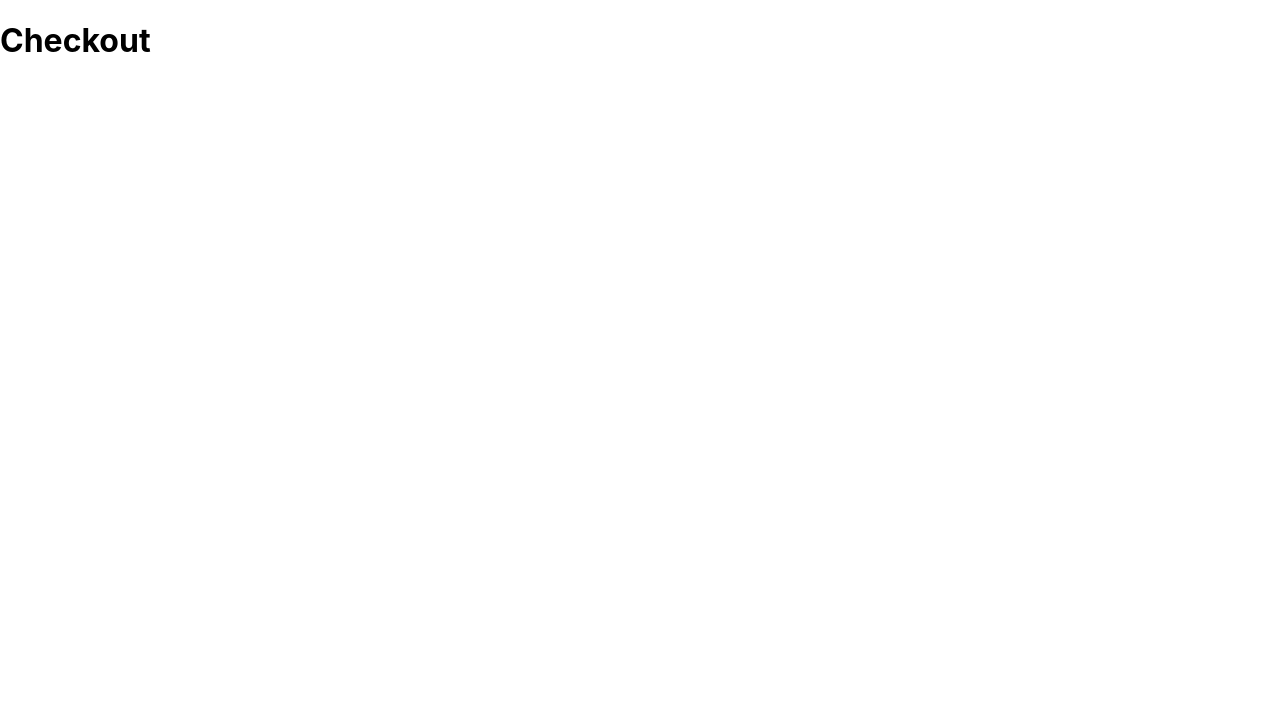
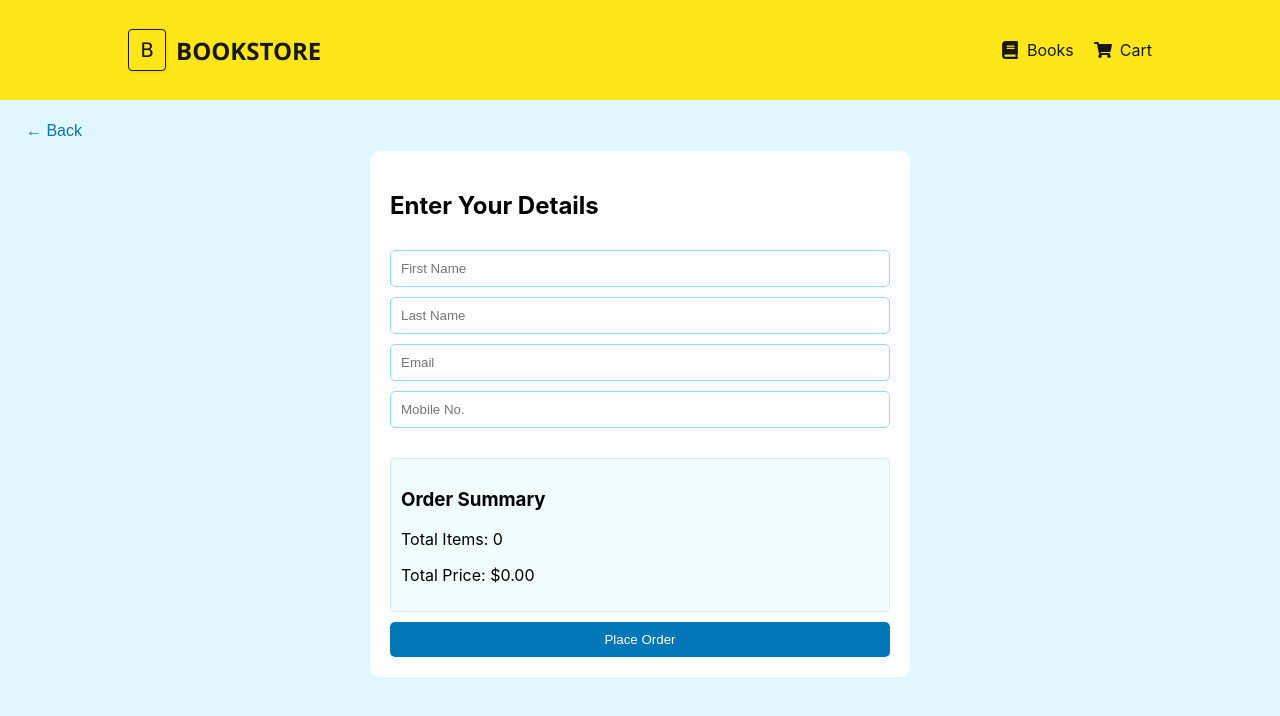
Before and after one commit to 963Roshan/book-store-app, a React (Create React App) app: page /checkout in a window 1280 px wide. Shown: the top 716 px of the page. Built offline with nearby package versions, Linux system fonts and the light colour scheme.

Commit message:
Add Checkout page with UserDetailsForm and Order Confirmation navigation

```diff
--- a/src/components/Checkout/index.js
+++ b/src/components/Checkout/index.js
@@ -1,14 +1,34 @@
-import { Component } from "react";
+// components/Checkout/index.js
+import { Component } from 'react'
+import { withRouter } from 'react-router-dom'
+import Header from '../Header'
+import CartContext from '../../Context/CartContext'
+import UserDetailsForm from '../UserDetailsForm'
+import './index.css'
 
-class Checkout extends Component{
-    render(){
-        return(
-            <div>
-                <h1>
-                    Checkout
-                </h1>
+class Checkout extends Component {
+  handleBack = () => {
+    const { history } = this.props
+    history.goBack()
+  }
+
+  render() {
+    return (
+      <CartContext.Consumer>
+        {({ cartList }) => (
+          <>
+            <Header />
+            <div className="checkout-container">
+              <button className="back-button" onClick={this.handleBack}>
+                ← Back
+              </button>
+              <UserDetailsForm cartList={cartList} />
             </div>
-        )
-    }
+          </>
+        )}
+      </CartContext.Consumer>
+    )
+  }
 }
-export default Checkout;
+
+export default withRouter(Checkout)
--- /dev/null
+++ b/src/components/UserDetailsForm/index.css
@@ -0,0 +1,55 @@
+/* components/Checkout/index.css */
+.checkout-container {
+  padding: 20px;
+  background-color: #e0f7ff;
+  min-height: 100vh;
+}
+
+.back-button {
+  background-color: transparent;
+  border: none;
+  color: #0077b6;
+  font-size: 16px;
+  cursor: pointer;
+  margin-bottom: 10px;
+}
+
+/* components/UserDetailsForm/index.css */
+.user-form {
+  background-color: white;
+  padding: 20px;
+  border-radius: 10px;
+  max-width: 500px;
+  margin: auto;
+  display: flex;
+  flex-direction: column;
+  gap: 10px;
+}
+
+.user-form input {
+  padding: 10px;
+  border: 1px solid #90e0ef;
+  border-radius: 5px;
+}
+
+.place-order-button {
+  background-color: #0077b6;
+  color: white;
+  padding: 10px;
+  border: none;
+  border-radius: 5px;
+  cursor: pointer;
+}
+
+.error {
+  color: red;
+  font-size: 14px;
+}
+
+.order-summary {
+  margin-top: 20px;
+  padding: 10px;
+  border: 1px solid #caf0f8;
+  background-color: #f1fcff;
+  border-radius: 5px;
+}
--- /dev/null
+++ b/src/components/UserDetailsForm/index.js
@@ -0,0 +1,68 @@
+// components/UserDetailsForm/index.js
+import { Component } from 'react'
+import './index.css'
+
+class UserDetailsForm extends Component {
+  state = {
+    firstName: '',
+    lastName: '',
+    email: '',
+    mobile: '',
+    errorMsg: '',
+    isFormSubmitted: false,
+  }
+
+  handleChange = e => {
+    this.setState({ [e.target.name]: e.target.value, errorMsg: '' })
+  }
+
+  handleSubmit = e => {
+    e.preventDefault()
+    const { firstName, lastName, email, mobile } = this.state
+    if (!firstName || !lastName || !email || !mobile) {
+      this.setState({ errorMsg: 'Please fill in all fields' })
+    } else {
+      this.setState({ isFormSubmitted: true }, () => {
+        this.props.history.push('/order-confirmation')
+      })
+    }
+  }
+
+  renderSummary = () => {
+    const { cartList } = this.props
+    const totalItems = cartList.reduce((acc, item) => acc + (item.quantity || 1), 0)
+    const totalPrice = cartList.reduce(
+      (acc, item) => acc + (parseFloat(item.price.replace('$', '')) || 0) * (item.quantity || 1),
+      0
+    )
+
+    return (
+      <div className="order-summary">
+        <h3>Order Summary</h3>
+        <p>Total Items: {totalItems}</p>
+        <p>Total Price: ${totalPrice.toFixed(2)}</p>
+      </div>
+    )
+  }
+
+  render() {
+    const { firstName, lastName, email, mobile, errorMsg } = this.state
+
+    return (
+      <form className="user-form" onSubmit={this.handleSubmit}>
+        <h2>Enter Your Details</h2>
+        <input name="firstName" value={firstName} onChange={this.handleChange} placeholder="First Name" />
+        <input name="lastName" value={lastName} onChange={this.handleChange} placeholder="Last Name" />
+        <input name="email" value={email} onChange={this.handleChange} placeholder="Email" type="email" />
+        <input name="mobile" value={mobile} onChange={this.handleChange} placeholder="Mobile No." type="tel" />
+        {errorMsg && <p className="error">{errorMsg}</p>}
+
+        {this.renderSummary()}
+
+        <button type="submit" className="place-order-button">Place Order</button>
+      </form>
+    )
+  }
+}
+
+export default UserDetailsForm
```
